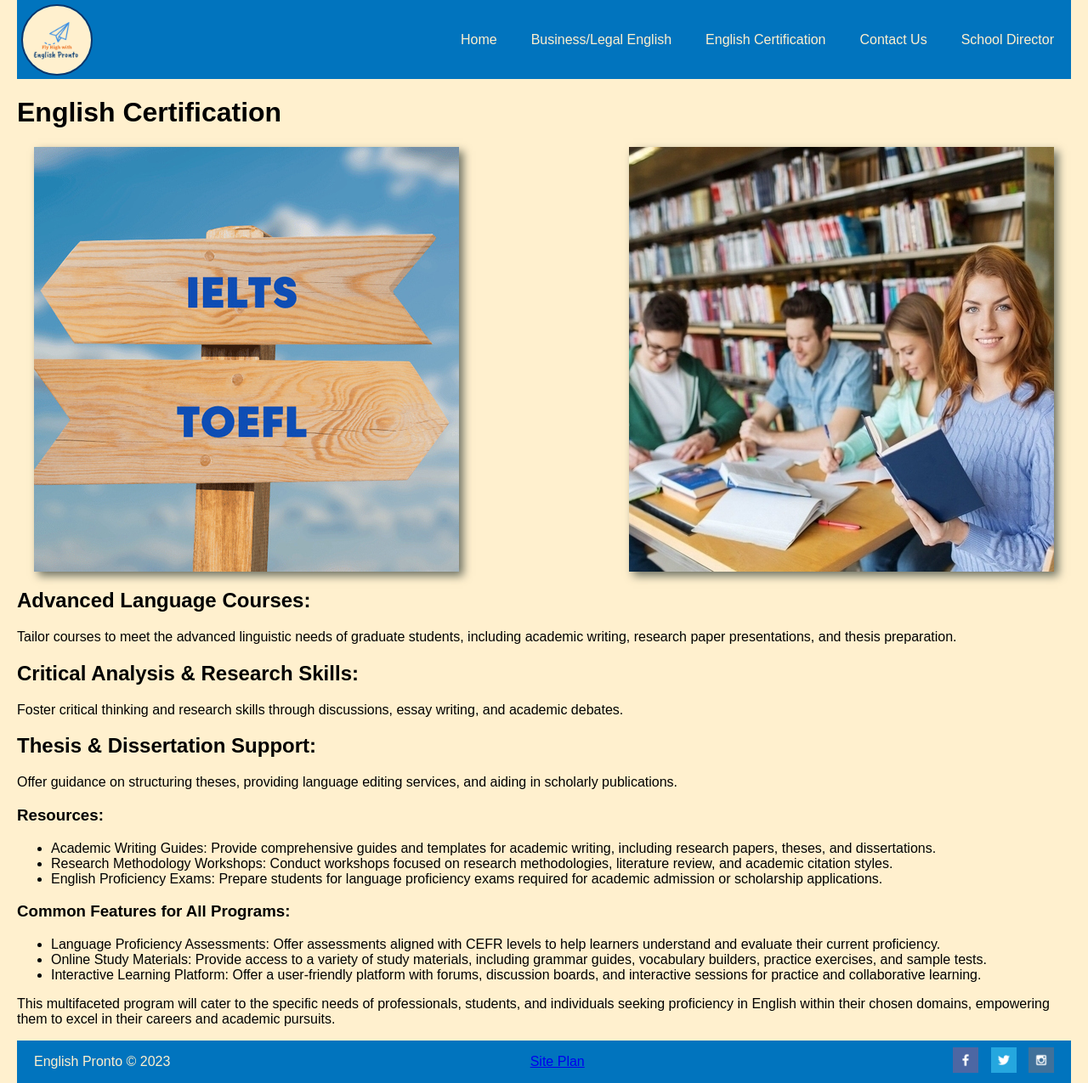
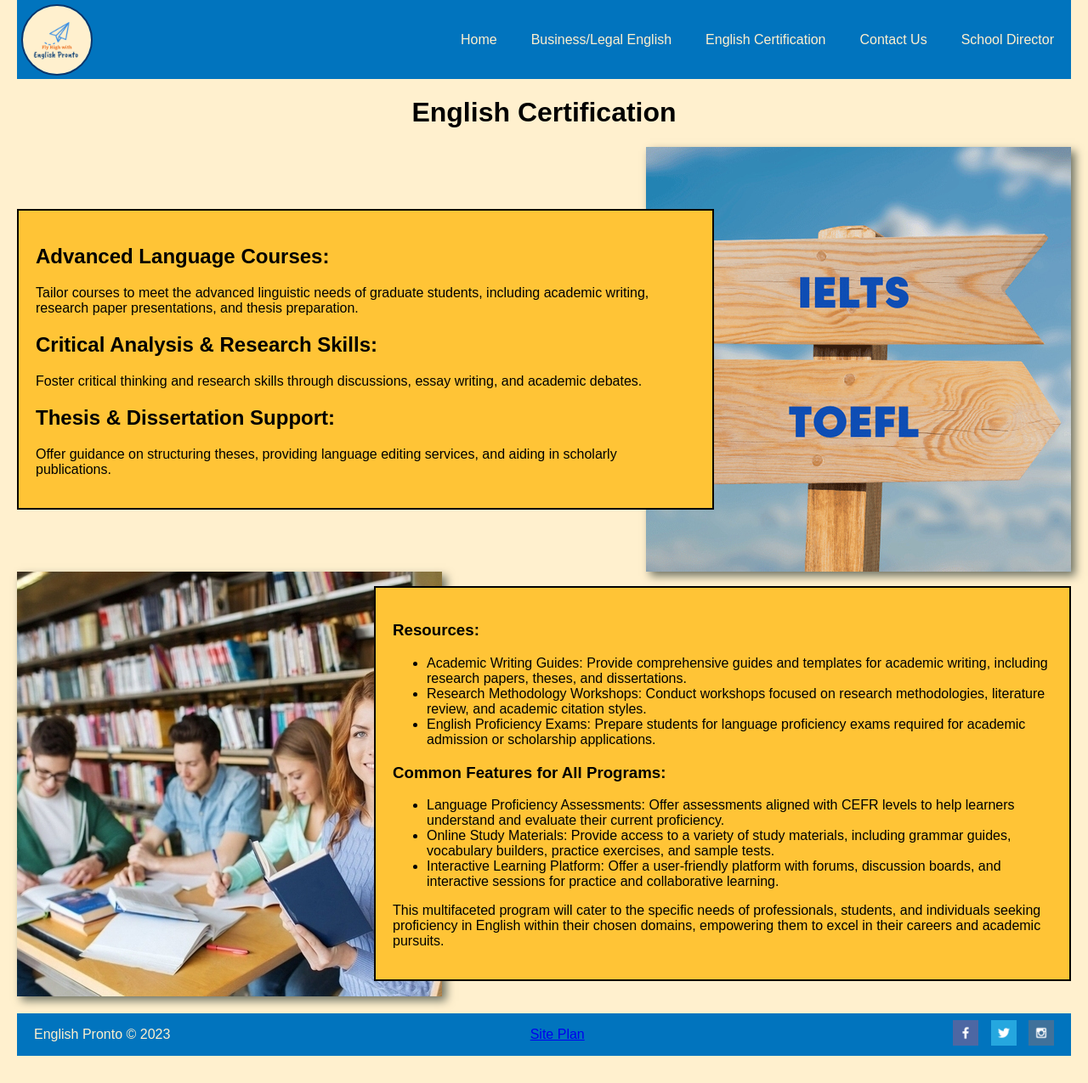
Before and after one commit to dominicemilio/personal_website, a plain HTML site: page certification.html in a window 1280 px wide. Shown: the whole page at 85% size. After the commit the page ends 1243 px from the top, so only its background shows below. Drawn offline with Linux system fonts and the light colour scheme; a web font is replaced by a local one.

Commit message:
completed certification page

```diff
--- a/certification.html
+++ b/certification.html
@@ -6,11 +6,14 @@
     <link rel="stylesheet" href="home.css" />
     <title>Business/Legal English - English Pronto</title>
     <style>
-      /* Add any additional styles or modifications here if needed */
       body {
         max-width: 1600px;
         margin: 0 auto;
         padding: 0 20px;
+      }
+
+      footer {
+        margin-top: 20px;
       }
     </style>
   </head>
@@ -18,7 +21,7 @@
     <header>
       <nav class="navigation-panel">
         <div class="logo">
-          <img src="logo.png" alt="English Pronto Logo" height="80px" />
+          <img src="logo.png" alt="English Pronto Logo" height="80" />
         </div>
         <div class="nav-links">
           <a href="home.html">Home</a>
@@ -29,14 +32,10 @@
         </div>
       </nav>
     </header>
-
     <div class="page-content">
-      <h1>English Certification</h1>
-      <div class="image-container">
-        <img src="toefl_ielts.jpg" alt="TOEFL IELTS" width="500" height="500" />
-        <img src="studying.jpg" alt="Studying" width="500" height="500" />
-      </div>
-      <div class="course-description">
+      <h1 class="legal-english">English Certification</h1>
+      <div class="legal-image-container">
+        <div class="legal-image-container__content">
           <h2>Advanced Language Courses:</h2>
           <p>
             Tailor courses to meet the advanced linguistic needs of graduate
@@ -55,13 +54,24 @@
             Offer guidance on structuring theses, providing language editing
             services, and aiding in scholarly publications.
           </p>
+        </div>
+        <img src="toefl_ielts.jpg" alt="IELTS TOEFL" width="500" height="500" />
+      </div>
 
+      <div class="biz-image-container">
+        <img
+          src="studying.jpg"
+          alt="Students Studying"
+          width="500"
+          height="500"
+        />
+        <div class="biz-image-container__content">
           <h3>Resources:</h3>
           <ul>
             <li>
-            Academic Writing Guides: Provide comprehensive guides and templates
-            for academic writing, including research papers, theses, and
-            dissertations.
+              Academic Writing Guides: Provide comprehensive guides and
+              templates for academic writing, including research papers, theses,
+              and dissertations.
             </li>
             <li>
               Research Methodology Workshops: Conduct workshops focused on
@@ -69,8 +79,9 @@
               styles.
             </li>
             <li>
-            English Proficiency Exams: Prepare students for language proficiency
-            exams required for academic admission or scholarship applications.
+              English Proficiency Exams: Prepare students for language
+              proficiency exams required for academic admission or scholarship
+              applications.
             </li>
           </ul>
 
@@ -88,20 +99,20 @@
             </li>
             <li>
               Interactive Learning Platform: Offer a user-friendly platform with
-            forums, discussion boards, and interactive sessions for practice and
-            collaborative learning.
+              forums, discussion boards, and interactive sessions for practice
+              and collaborative learning.
             </li>
           </ul>
 
           <p>
             This multifaceted program will cater to the specific needs of
             professionals, students, and individuals seeking proficiency in
-          English within their chosen domains, empowering them to excel in their
-          careers and academic pursuits.
+            English within their chosen domains, empowering them to excel in
+            their careers and academic pursuits.
           </p>
         </div>
       </div>
-
+    </div>
     <footer>
       <div class="footer-content">
         <div class="footer-left">
```
Also changed, not shown: site-plan.html (+3 -20 lines). Lines whose indentation alone changed are shown as unchanged.
